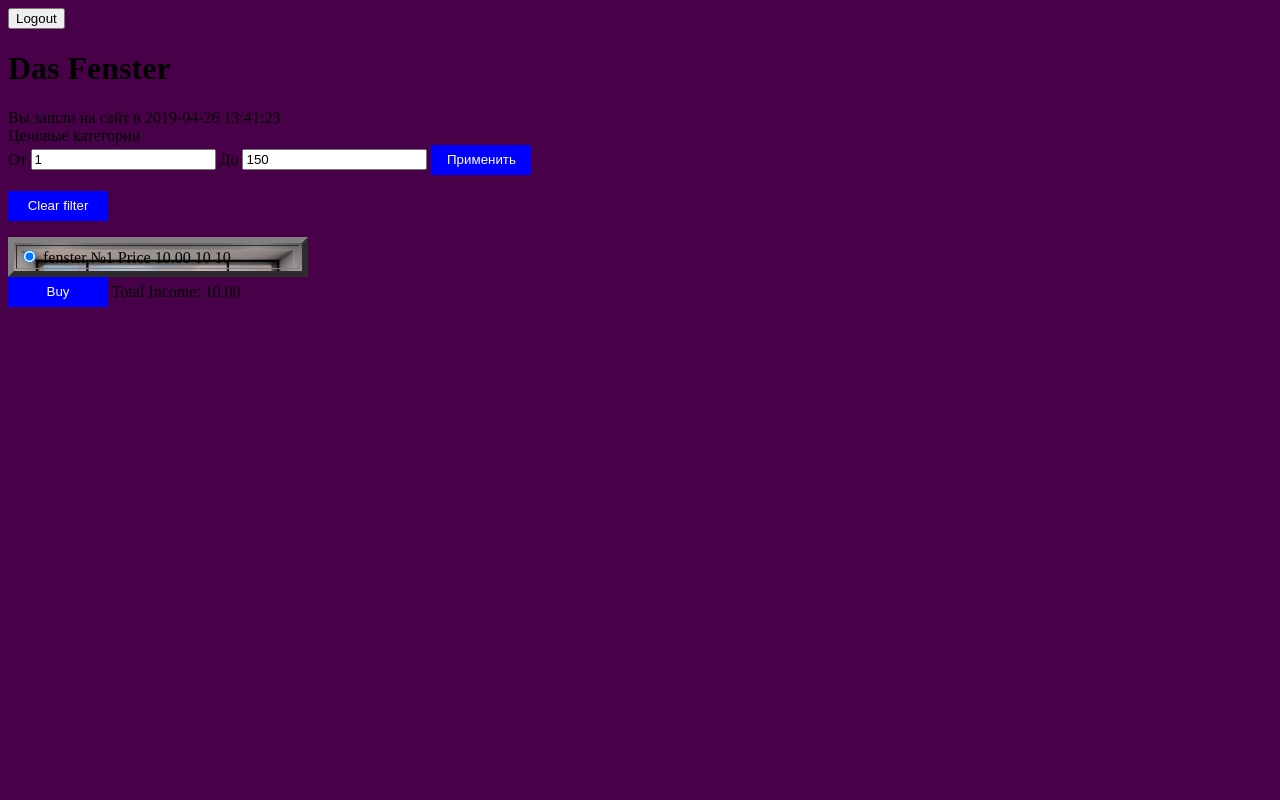
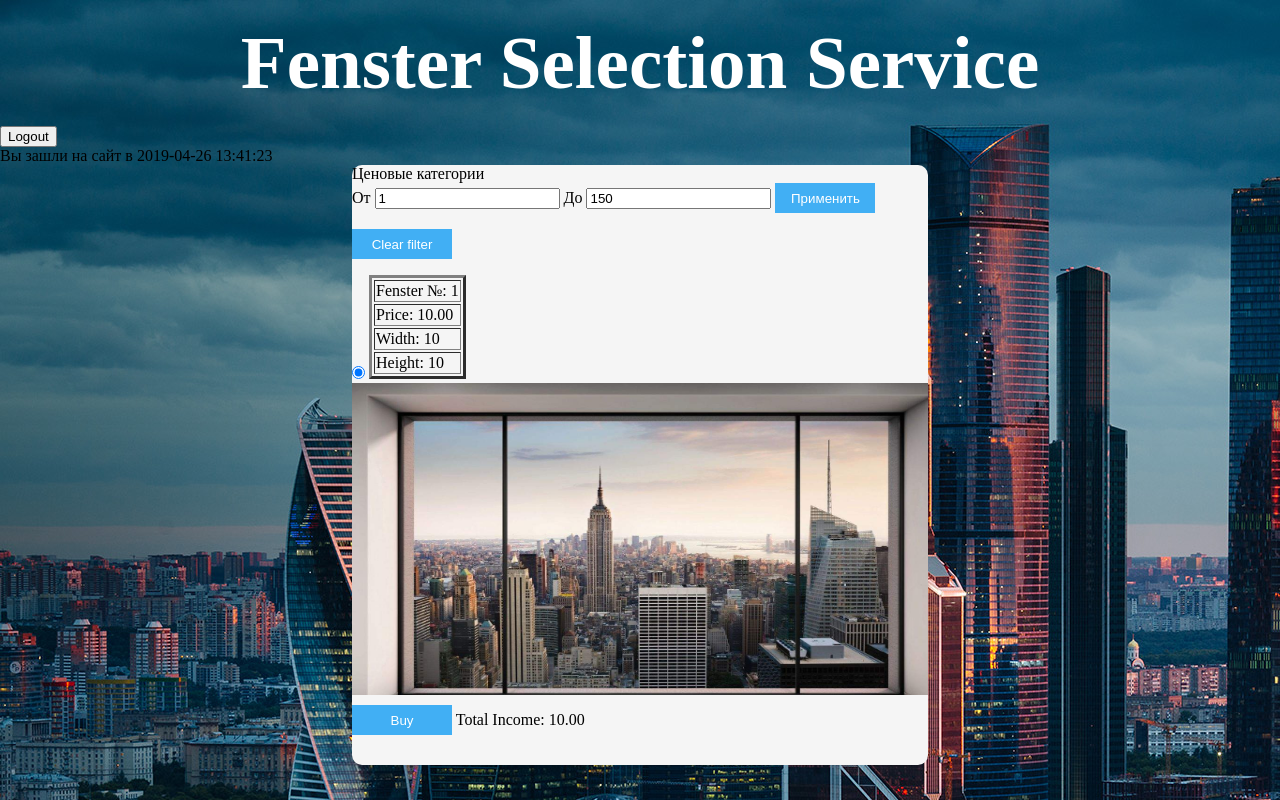
Before and after one commit to vsmaksimov/wcity, a Django app: page /fenster/filter/ in a window 1280 px wide. Run offline with Django 3.2, Linux system fonts and the light colour scheme; tables that the repository leaves empty hold one stand-in row (values such as "Sample post"); parts of the project's set-up code (start-up, migrations or seed data) failed here and were passed over.

Commit message:
edit styles & templates

```diff
--- a/fenster/templates/fenster/base.html
+++ b/fenster/templates/fenster/base.html
@@ -1,9 +1,19 @@
 {% load static %}
-<link rel="stylesheet" href="{% static 'style.css'%}"/>
-<div>
-    <input
-        type="button"
-        onClick="location.href='/accounts/logout/?next={{request.path}}'"
-        value="Logout"
-    />
+<link rel="stylesheet" href="{% static 'style.css' %}"/>
+<link rel="stylesheet" href="{% static 'header_style.css' %}"/>
+
+<div class="div_header">
+    <h1 class="header">Fenster Selection Service</h1>
 </div>
+
+{% block left_sidebar %}
+{% endblock %}
+
+{% block content %}
+{% endblock %}
+
+{% block right_sidebar %}
+{% endblock %}
+
+{% block footer  %}
+{% endblock %}
--- a/fenster/templates/fenster/index.bck.html
+++ b/fenster/templates/fenster/index.bck.html
@@ -1,11 +1,19 @@
 {% include 'fenster/base.html' %}
-
-<h1>Das Fenster</h1>
-
 {% load static %}
 
+<!--<h1>Das Fenster</h1>-->
+{% block content %}
+<div>
+    <input
+        type="button"
+        onClick="location.href='/accounts/logout/?next={{request.path}}'"
+	value="Logout"
+    />
+</div>
 
 <label>Вы зашли на сайт в {% now "Y-m-d H:i:s" %}</label>
+
+<div class="div-form">
     <form action="{% url 'apply' %}"  method="get">
     {% csrf_token %}
         <label style="display: block">Ценовые категории</label>
@@ -15,12 +23,15 @@
         <input type="number" name="upper_price" value="150"/>
         <input type="submit" value="Применить"/>
     </form>
+
     <form action="{% url 'index_fenster' %}" method="get">
 	<input type="submit" value="Clear filter">
     </form>
+
     <form action="{% url 'buy' %}" method="post">
     {% csrf_token %}
-{% if fenster_list.count > 10 %}
+
+    <!-- {% if fenster_list.count > 10 %}
         {% for i in 0|rjust:10 %}
         <table border="6" width="300px">
             <tr>
@@ -29,35 +40,56 @@
             </tr>
         </table>
         {% endfor %}
-{% endif %}
+    {% endif %}-->
+
+    <div style="height: 70%; overflow-y: auto; margin: 10px 0 10px 0">
     {% for afenster in fenster_list %}
-    <table id ="fenster_whole{{afenster.id}}" class="fenster" border="6" width="300px" style="background-image: url({% static 'view.jpg' %})">
-       <tr width="{{fenster.fenster_width}}" height="{{afenster.fenster_height}}px">
-           <td colspan="2">
+    <div>
+       <div style="width: 230px; display: inline-block">
        <input
            type="radio"
            name="selected_fenster"
 	   id="fenster{{afenster.id}}"
            value="{{afenster.id}}"
 	   checked="checked"
+           style="display: inline-block; margin: auto 0"
         />
+        <table id ="fenster_whole{{afenster.id}}" class="fenster" border="3" style="display: inline-block">
+           <tr>
+	       <td>
                    <label for="fenster{{afenster.id}}">
-                   fenster №{{afenster.id}}
+                       Fenster №: {{afenster.id}}
                    </label>
-              <!-- <img
-                   src="{% static 'view.jpg'%}"
-                   alt="view"
-                   style="width: 100px"
-               />-->
-	       <label>
-	           Price {{afenster.fenster_price}}
-	       </label>
-               {{afenster.fenster_width}}
-               {{afenster.fenster_height}}
+	       </td>
+	   </tr>
+	   <tr>
+	       <td>
+	           Price: {{afenster.fenster_price}}
+	       </td>
+	   </tr>
+	   <tr>
+	       <td>
+                   Width: {{afenster.fenster_width}}
+	       </td>
+	   </tr>
+	   <tr>
+	       <td>
+                   Height: {{afenster.fenster_height}}
 	       </td>
            </tr>
         </table>
+        </div>
+	<div style="display: inline-block">
+	    <img
+		src="{% static 'view.jpg'%}"
+                alt="view"
+		style="width: 600; height: 345px"
+            />
+        </div>
+    </div>
     {% endfor %}
+    </div>
     <input type="submit" value="Buy"/>
     <label>Total Income: {{sum}}</label>
 </form>
+{% endblock %}
--- a/fenster/views.py
+++ b/fenster/views.py
@@ -60,7 +60,7 @@ def buy(request, fenster_id):
             date_time=datetime.datetime.now(),
             price=Decimal(purchased_fenster.fenster_price))
         purchase.save()
-        logger.info("Fenster was sold.")
+        # logger.info("Fenster was sold.")
         send_mail(
             subject='Fenster was sold',
             message='Fenster was sold.',
--- /dev/null
+++ b/static/header_style.css
@@ -0,0 +1,16 @@
+.div_header {
+    margin: 20px 0;
+    padding: 0;
+
+    width: 100%;
+}
+
+.header {
+    margin: 0;
+    padding: 0;
+
+    color: #ffffff;
+    text-align: center;
+
+    font-size: 75px;
+}
--- a/static/style.css
+++ b/static/style.css
@@ -1,10 +1,17 @@
+/*body {
+    background-color: #480048;
+}*/
+
 body {
-    background-color: #480048;
+    margin: 0;
+    padding: 0;
+    background-image: url("view_bg.jpg");
+    background-repeat: no-repeat;
 }
 
-table {
+/*table {
     background-color: #cccccc;
-}
+}*/
 
 #fenster_whole7 {
     color: #ff0000;
@@ -14,7 +21,7 @@ table {
 input[type=submit] {
     width: 100px;
     height: 30px;
-    background-color: blue;
+    background-color: #41aff4;
     color: #ffffff;
     border: none;
 }
@@ -23,3 +30,14 @@ input[type=submit] {
     background-size: cover;
     background-repeat: no-repeat;
 }
+
+.div-form {
+    width: 45%;
+    height: 75%;
+
+    margin: auto;
+
+    background-color: #F5F5F5;
+
+    border-radius: 10px;
+}
```
Also changed, not shown: fenster/templates/fenster/login_page.html (+20 -3 lines), static/login_page_style.css (added, +33 -0 lines), static/view_bg.jpg (added), static/view_city.jpg (added), 3 other files. Lines whose indentation alone changed are shown as unchanged.
